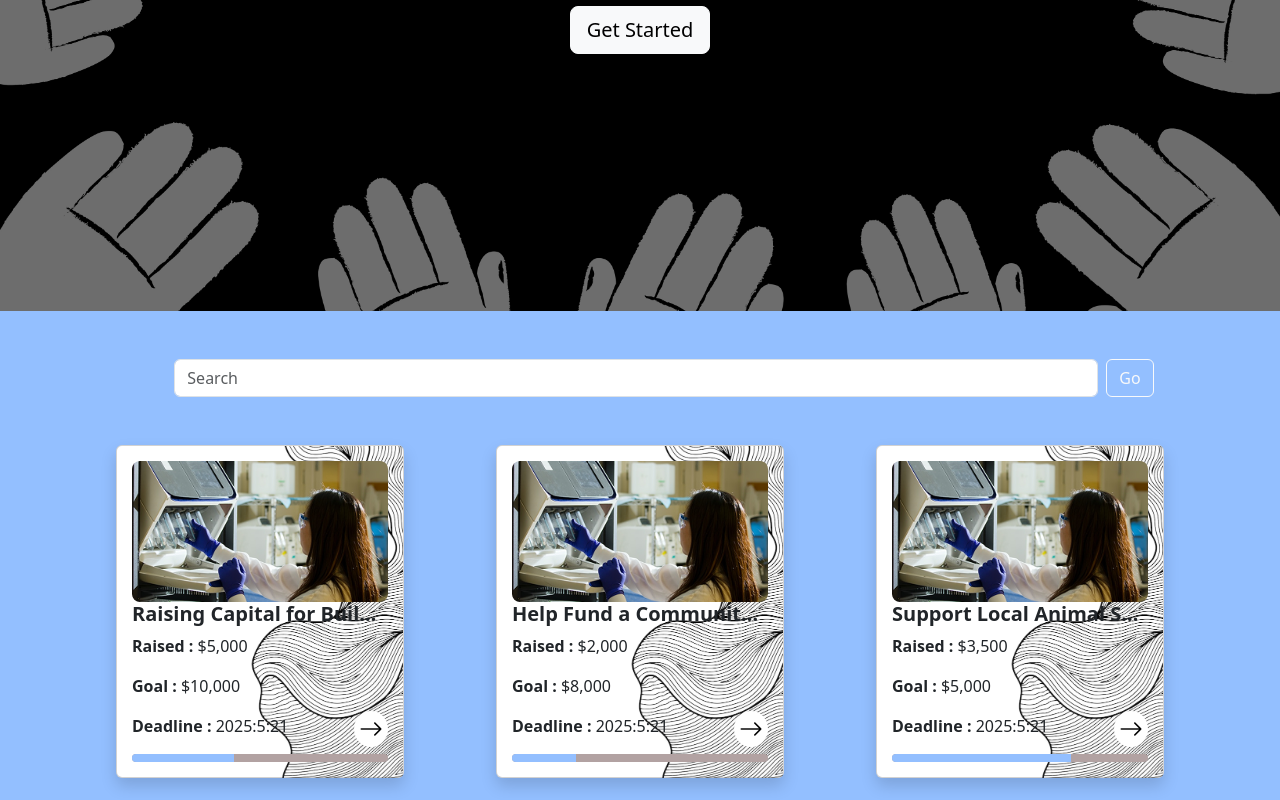
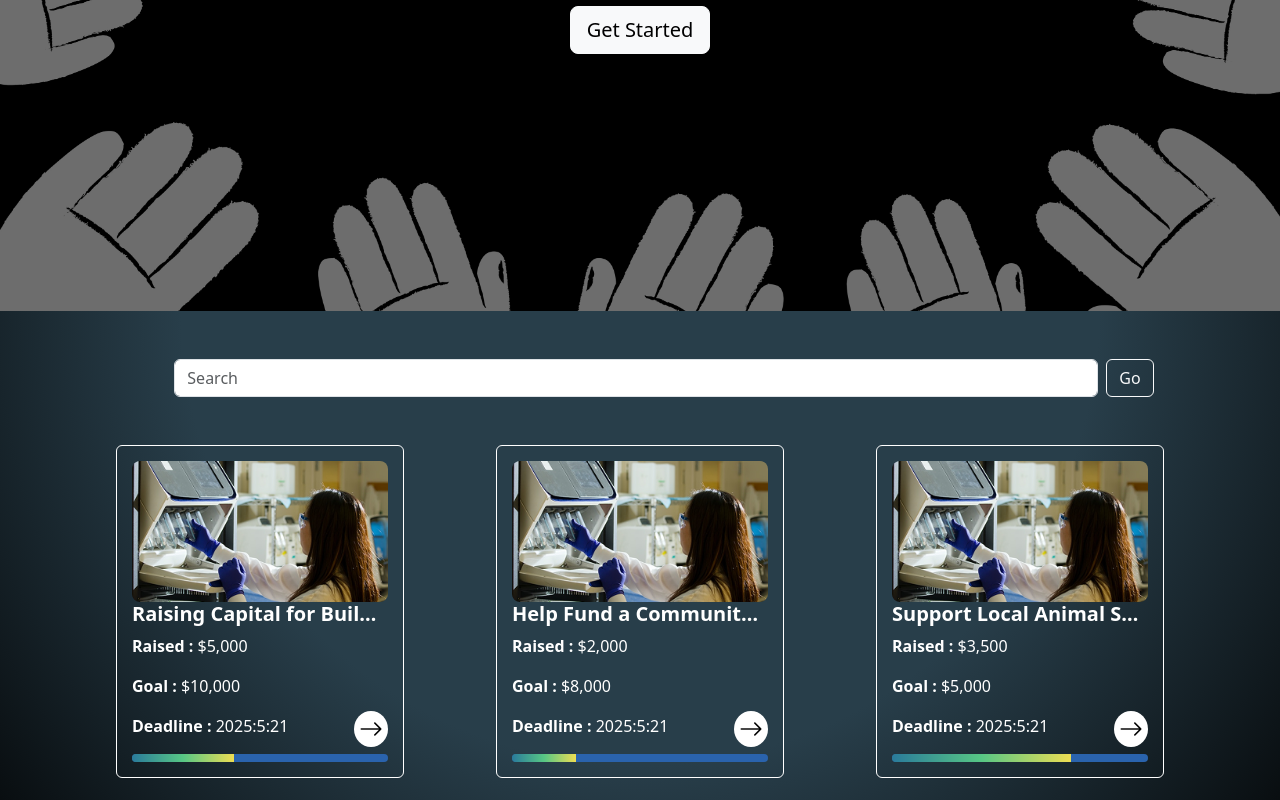
Before and after one commit to mahmoudelbarbari/Backr, a plain HTML site: page components/explore.html in a window 1280 px wide. Shown: the part 489-1289 px from the top of the page. Drawn offline with nearby package versions, Linux system fonts and the light colour scheme.

Commit message:
redesign the cards UI

```diff
--- a/components/cards.html
+++ b/components/cards.html
@@ -1,15 +1,15 @@
 <div class="container py-3 ">
   <div class="row g-4 justify-content-center">
     <div class="col-12 col-sm-6 col-lg-4 d-flex justify-content-center">
-      <div class="card campaign-card shadow">
+      <div class="card campaign-card">
         <img src="../assets/images/Rectangle 1.png" alt="science" />
         <div class="card-body p-0">
-          <h5 class="card-title fw-bold">
+          <h5 class="card-title fw-bold text-white">
             Raising Capital for Building
           </h5>
-          <p class="card-text"><strong>Raised :</strong> $5,000</p>
-          <p class="card-text"><strong>Goal :</strong> $10,000</p>
-          <p class="card-text"><strong>Deadline :</strong> 2025:5:21</p>
+          <p class="card-text text-white"><strong>Raised :</strong> $5,000</p>
+          <p class="card-text text-white"><strong>Goal :</strong> $10,000</p>
+          <p class="card-text text-white"><strong>Deadline :</strong> 2025:5:21</p>
 
           <a href="#" class="arrow"><i class="bi bi-arrow-right"></i></a>
           <progress class="progress" max="100" value="40"></progress>
@@ -17,30 +17,30 @@
       </div>
     </div>
     <div class="col-12 col-sm-6 col-lg-4 d-flex justify-content-center">
-      <div class="card campaign-card shadow">
+      <div class="card campaign-card">
         <img src="../assets/images/Rectangle 1.png" alt="science" />
         <div class="card-body p-0">
-          <h5 class="card-title fw-bold">
+          <h5 class="card-title fw-bold text-white">
             Help Fund a Community Library
           </h5>
-          <p class="card-text"><strong>Raised :</strong> $2,000</p>
-          <p class="card-text"><strong>Goal :</strong> $8,000</p>
-          <p class="card-text"><strong>Deadline :</strong> 2025:5:21</p>
+          <p class="card-text text-white"><strong>Raised :</strong> $2,000</p>
+          <p class="card-text text-white"><strong>Goal :</strong> $8,000</p>
+          <p class="card-text text-white"><strong>Deadline :</strong> 2025:5:21</p>
           <a href="#" class="arrow"><i class="bi bi-arrow-right"></i></a>
           <progress class="progress" max="100" value="25"></progress>
         </div>
       </div>
     </div>
     <div class="col-12 col-sm-6 col-lg-4 d-flex justify-content-center">
-      <div class="card campaign-card shadow">
+      <div class="card campaign-card">
         <img src="../assets/images/Rectangle 1.png" alt="science" />
         <div class="card-body p-0">
-          <h5 class="card-title fw-bold">
+          <h5 class="card-title fw-bold text-white">
             Support Local Animal Shelter
           </h5>
-          <p class="card-text"><strong>Raised :</strong> $3,500</p>
-          <p class="card-text"><strong>Goal :</strong> $5,000</p>
-          <p class="card-text"><strong>Deadline :</strong> 2025:5:21</p>
+          <p class="card-text text-white"><strong>Raised :</strong> $3,500</p>
+          <p class="card-text text-white"><strong>Goal :</strong> $5,000</p>
+          <p class="card-text text-white"><strong>Deadline :</strong> 2025:5:21</p>
           <a href="#" class="arrow"><i class="bi bi-arrow-right"></i></a>
           <progress class="progress" max="100" value="70"></progress>
         </div>
--- a/css/card.css
+++ b/css/card.css
@@ -4,30 +4,27 @@
   box-sizing: border-box;
 }
 
-
 .campaign-card {
   position: relative;
-    max-width: 18rem;
+  max-width: 18rem;
   padding: 15px;
-  border: none;
-  background: url(../assets/images/2.avif);
-  background-size: cover;
-  background-repeat: no-repeat;
+  border: 1px solid white;
+  /* background: url(../assets/images/2.avif); */
+  /* background-size: cover;
+  background-repeat: no-repeat; */
+  border: 1px solid #fff !important;
+  background-color: transparent !important;
   border-radius: 10px;
+}
 
-
-}
-.campaign-card .card-title{
+.campaign-card .card-title {
   white-space: nowrap;
   overflow: hidden;
   text-overflow: ellipsis;
-
 }
 .campaign-card img {
   border-radius: 8px;
   width: 100%;
-
-
 }
 
 .campaign-card .arrow {
@@ -49,11 +46,17 @@
 }
 
 .progress::-webkit-progress-value {
-  background-color: #93bfff;
+  background: #2a7b9b;
+  background: linear-gradient(
+    90deg,
+    rgba(42, 123, 155, 1) 0%,
+    rgba(87, 199, 133, 1) 50%,
+    rgba(237, 221, 83, 1) 100%
+  );
 }
 
 .progress::-webkit-progress-bar {
-  background-color: #B2A2A2;
+  background-color: #2a63ad;
 }
 
 .card-body {
@@ -61,7 +64,6 @@
 }
 
 .container {
-
   margin-top: 2rem;
   margin-bottom: 2rem;
 }
--- a/css/explore.css
+++ b/css/explore.css
@@ -1,5 +1,6 @@
 body{
-    background: #93bfff !important;
+background: #283E4A !important;
+background: radial-gradient(circle, rgba(40, 62, 74, 1) 45%, rgba(0, 0, 0, 1) 89%) !important;
 
 }
 .hero-section {
```
